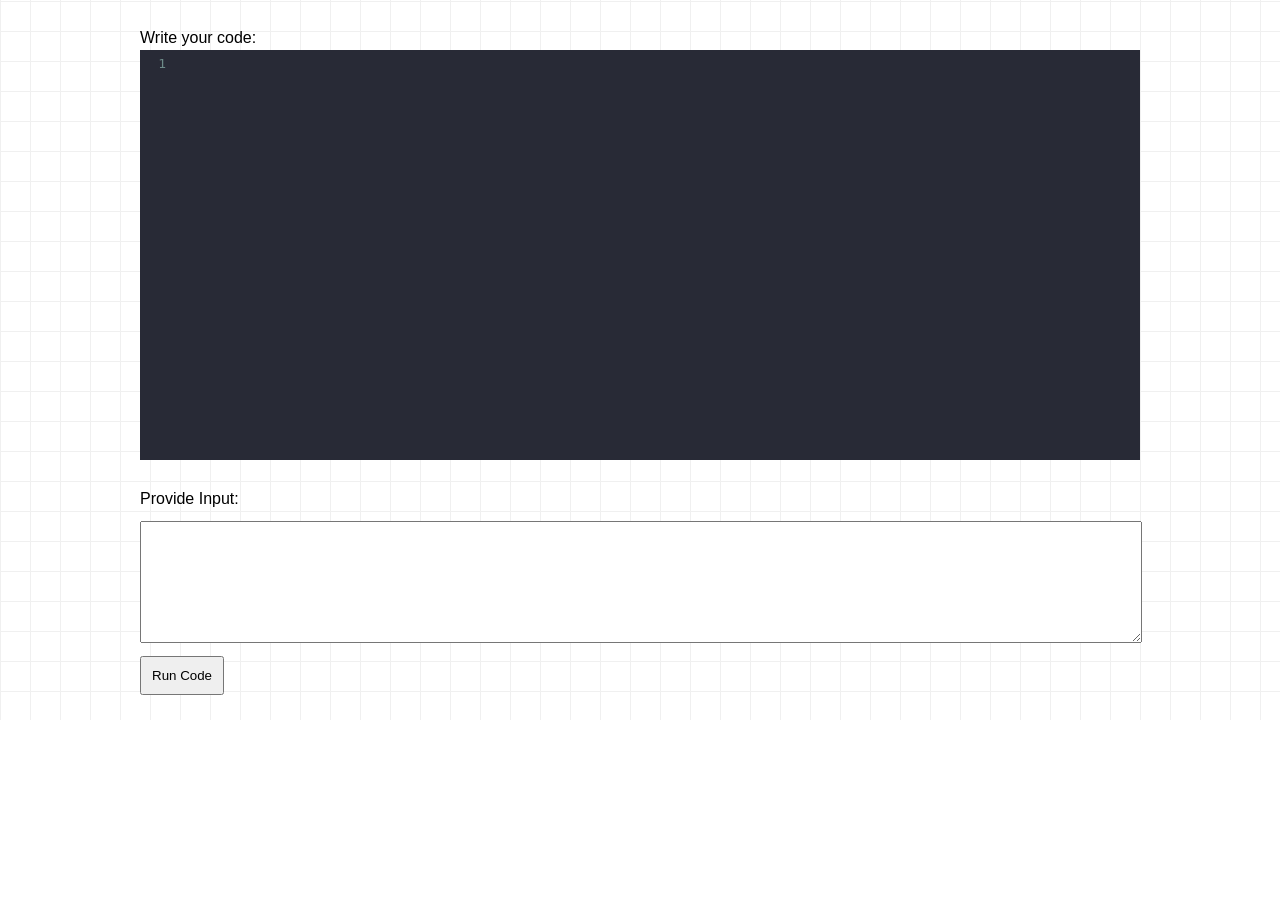
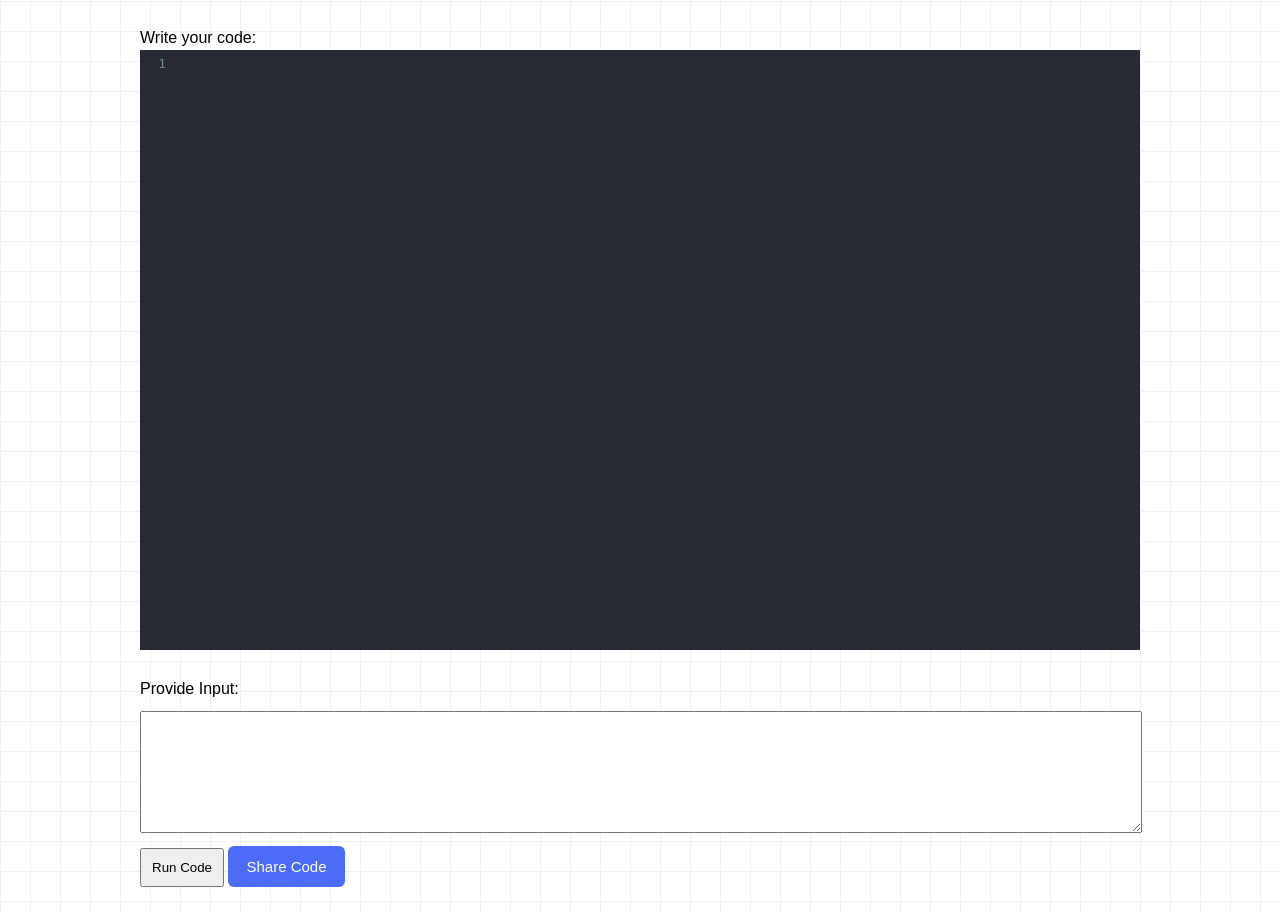
Before and after one commit to irfan-md-01/CodeBox-2.0, a Django app: page /java in a window 1280 px wide. Shown: the part 149-1061 px from the top of the page. Before the commit the page ends 869 px from the top, so only its background shows below. Run offline with Django 5.2, Linux system fonts and the light colour scheme.

Commit message:
fixed java issue

```diff
--- a/CodeBox/settings.py
+++ b/CodeBox/settings.py
@@ -25,7 +25,7 @@ SECRET_KEY = 'django-insecure-az1279@w2!6bqn3k8q3$cpa5*^#ip1sl432dq)rp*#%^u*$bah
 # SECURITY WARNING: don't run with debug turned on in production!
 DEBUG = True
 
-ALLOWED_HOSTS = ["codebox-2-0.onrender.com"]
+ALLOWED_HOSTS = ["codebox-2-0.onrender.com", "127.0.0.1"]
 
 
 # Application definition
--- a/compiler/templates/base.html
+++ b/compiler/templates/base.html
@@ -86,7 +86,11 @@
 
         </div>
 
-
+        <script src="https://cdnjs.cloudflare.com/ajax/libs/codemirror/5.65.13/codemirror.min.js"></script>
+        <script src="https://cdnjs.cloudflare.com/ajax/libs/codemirror/5.65.13/mode/clike/clike.min.js"></script>
+        <script src="https://cdnjs.cloudflare.com/ajax/libs/codemirror/5.65.13/mode/javascript/javascript.min.js"></script>
+        <script src="https://cdnjs.cloudflare.com/ajax/libs/codemirror/5.65.13/addon/edit/closebrackets.min.js"></script>
+        <script src="https://cdnjs.cloudflare.com/ajax/libs/codemirror/5.65.13/addon/search/match-highlighter.min.js"></script>
         <!-- CodeMirror JS -->
         {% block content %}
         {% endblock %}
--- a/compiler/templates/java.html
+++ b/compiler/templates/java.html
@@ -8,17 +8,47 @@
 <h1>Java Online Compiler</h1>
 {% endblock %}
 
+{% block css %}
+<style>
+    #java_input {
+        width: 98%;
+        height: 100px;
+        margin-top: 10px;
+        padding: 10px;
+        font-family: monospace;
+    }
+
+    .btn {
+        padding: 12px 18px;
+        background: #4a6cf7;
+        color: white;
+        border: none;
+        border-radius: 6px;
+        cursor: pointer;
+        font-size: 15px;
+        white-space: nowrap;
+    }
+
+    .btn:hover {
+        background: #3a57d0;
+    }
+</style>
+{% endblock %}
+
+
+
 {% block content %}
 <form method="POST" action="/java">
     {% csrf_token %}
     <br>
-    <label for="code">Write your code:</label>
-    <textarea id="code" name="code" placeholder="Write your code here...">{{ code|default:'' }}</textarea>
+    <label for="java_code">Write your code:</label>
+    <textarea id="java_code" name="java_code" placeholder="Write your code here...">{{ java_code|default:'' }}</textarea>
     <br>
-    <label for="input">Provide Input:</label>
-    <textarea id="input" name="input" placeholder="Enter input for your code...">{{ input_data|default:'' }} </textarea>
+    <label for="java_input">Provide Input:</label>
+    <textarea id="java_input" name="java_input" placeholder="Enter input for your code...">{{ java_input_data|default:'' }} </textarea>
     <br>
     <button type="submit">Run Code</button>
+    <button type="submit" name="action" value="share" class="btn">Share Code</button>
 </form>
 {% if output %}
 <div class="output">
@@ -27,24 +57,28 @@
 </div>
 {% endif %}
 <!-- CodeMirror JS -->
-<script src="https://cdnjs.cloudflare.com/ajax/libs/codemirror/5.65.13/codemirror.min.js"></script>
-<script src="https://cdnjs.cloudflare.com/ajax/libs/codemirror/5.65.13/mode/clike/clike.min.js"></script>
-<script src="https://cdnjs.cloudflare.com/ajax/libs/codemirror/5.65.13/mode/javascript/javascript.min.js"></script>
 
 <script>
 
-    const codeEditor = CodeMirror.fromTextArea(document.getElementById("code"), {
-        mode: "java",
+    const codeEditor = CodeMirror.fromTextArea(document.getElementById("java_code"), {
+        mode: "text/x-java",
         theme: "dracula",
         lineNumbers: true,
         indentUnit: 4,
         tabSize: 4,
+        autoCloseBrackets: true,
+        matchBrackets: true,
+        lineWrapping: true,
+        highlightSelectionMatches: true,
+        cursorBlinkRate: 530,
+        scrollbarStyle: "native",
+        viewportMargin: Infinity,
+    });
 
-    });
-    codeEditor.setSize(null, "410px");
+    codeEditor.setSize(null, "600px");
 
-    document.querySelector("form").addEventListener("submit", () => {
-        document.getElementById("code").value = codeEditor.getValue();
+    document.querySelector("form").addEventListener("submit", (event) => {
+        document.getElementById("java_code").value = codeEditor.getValue();
     });
 </script>
 {% endblock %}
--- a/compiler/views.py
+++ b/compiler/views.py
@@ -61,7 +61,9 @@ def java(request):
     java_input_data= request.session.get("java_input", "")
 
     if request.method == "POST":
+
         java_code = request.POST.get("java_code", "")
+        print(len(java_code))
         java_input_data = request.POST.get("java_input", "")
         language = "java"
 
@@ -71,6 +73,15 @@ def java(request):
 
         request.session["java_code"] = java_code
         request.session["java_input"] = java_input_data
+
+        if request.POST.get("action") == "share":
+            shared = SharedCode.objects.create(
+                language=language,
+                code=java_code,
+                input_data=java_input_data
+            )
+            print("hi java here", shared.unique_id)
+            return redirect(f"/share/{shared.unique_id}")
 
         if language == "java":
             with open("Main.java", "w") as file:
@@ -131,28 +142,20 @@ def home(request):
     return render(request, "index.html", {"output": output, "code": code, "input_data": input_data})
 
 
-def cpp_compiler(request):
-    if request.method == "POST":
-        code = request.POST.get("code")
-        language = request.POST.get("language")
-        input_data = request.POST.get("cpp_input")
-
-        # If user clicks Share
-        if request.POST.get("action") == "share":
-            shared = SharedCode.objects.create(
-                language=language,
-                code=code,
-                input_data=input_data
-            )
-            print("hi", shared.unique_id)
-            return redirect(f"/share/{shared.unique_id}")
-
-
 def view_shared_code(request, uid):
     print(uid)
     shared = SharedCode.objects.get(unique_id=uid)
-    return render(request, "cpp.html", {
-        "cpp_code": shared.code,
-        "cpp_input_data": shared.input_data,
-        "cpp_output" : None
-    })
+    language = shared.language
+
+    if(language=='cpp'):
+        return render(request, "cpp.html", {
+            "cpp_code": shared.code,
+            "cpp_input_data": shared.input_data,
+            "cpp_output" : None
+        })
+    if(language=='java'):
+        return render(request, "java.html", {
+            "java_code": shared.code,
+            "java_input_data": shared.input_data,
+            "java_output" : None
+        })
```
Also changed, not shown: compiler/templates/cpp.html (+12 -7 lines), db.sqlite3, 2 other files.
